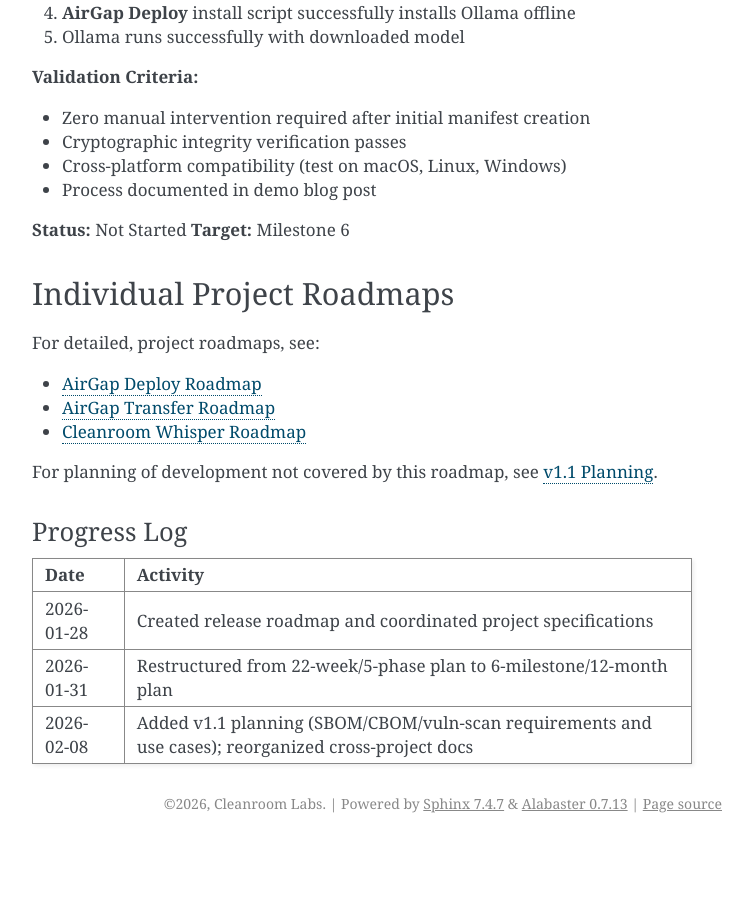
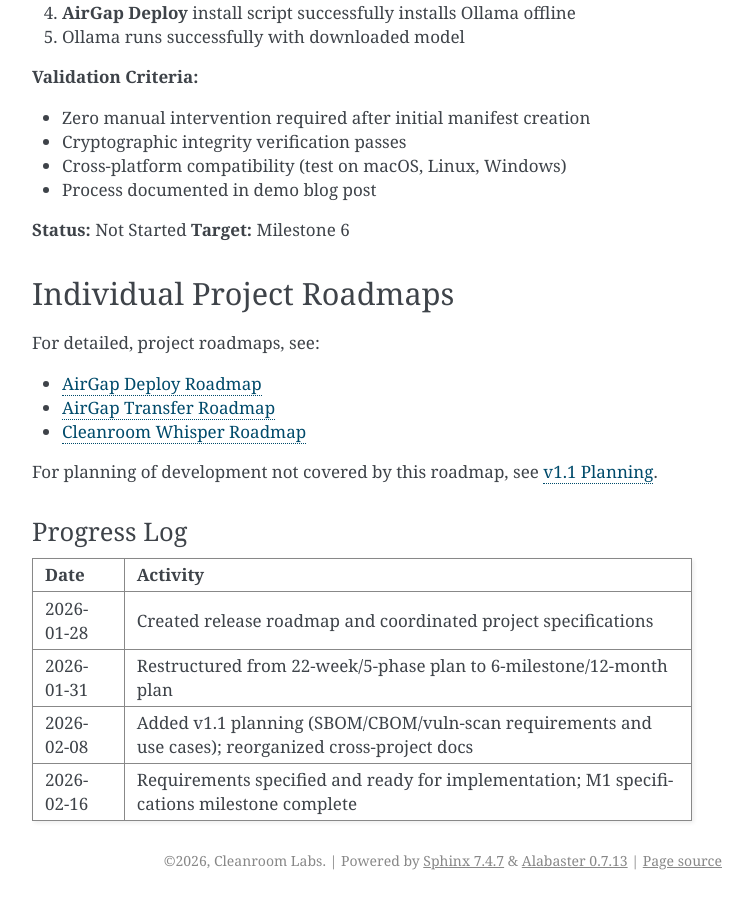
Before and after one commit to Cleanroom-Labs/cleanroom-technical-docs, a Sphinx documentation site: the page built from source/meta/release-roadmap.rst, in a window 1280 px wide and 900 px high, scrolled down 3639 px. Shown: the whole window, without its empty margins (388-1141 px from the left). Built offline with Sphinx 7.4.7, drawn with Linux system fonts in a browser that asks for light colours; the version number could not be read and is left out; before the commit the page ends 4482 px from its top, so only the background shows below that; some of the changed text lies outside the part shown.

Commit message:
docs(roadmap): mark requirements as specified and ready
Update all project roadmaps from "Preliminary Planning Complete"
to "Requirements Specified". Update release roadmap M1 status
to "In Progress — Specifications Complete".

Co-Authored-By: Claude Opus 4.6 <noreply@anthropic.com>

```diff
--- a/source/meta/release-roadmap.rst
+++ b/source/meta/release-roadmap.rst
@@ -115,7 +115,7 @@ Development is organized into 6 milestones over 12 months. The order front-loads
 Milestone Details
 ~~~~~~~~~~~~~~~~~
 
-**M1: Foundations** (Status: Not Started)
+**M1: Foundations** (Status: In Progress — Specifications Complete)
 
 - **Goal:** Refine specifications across all projects; stand up AirGap Deploy core
 - **Key outputs:** Finalized SRS/SDD for all projects, working manifest parser, CLI skeleton
@@ -192,4 +192,6 @@ Date       Activity
 2026-01-31 Restructured from 22-week/5-phase plan to 6-milestone/12-month plan
 2026-02-08 Added v1.1 planning (SBOM/CBOM/vuln-scan requirements and use
            cases); reorganized cross-project docs
+2026-02-16 Requirements specified and ready for implementation; M1
+           specifications milestone complete
 ========== ================================================================
```
